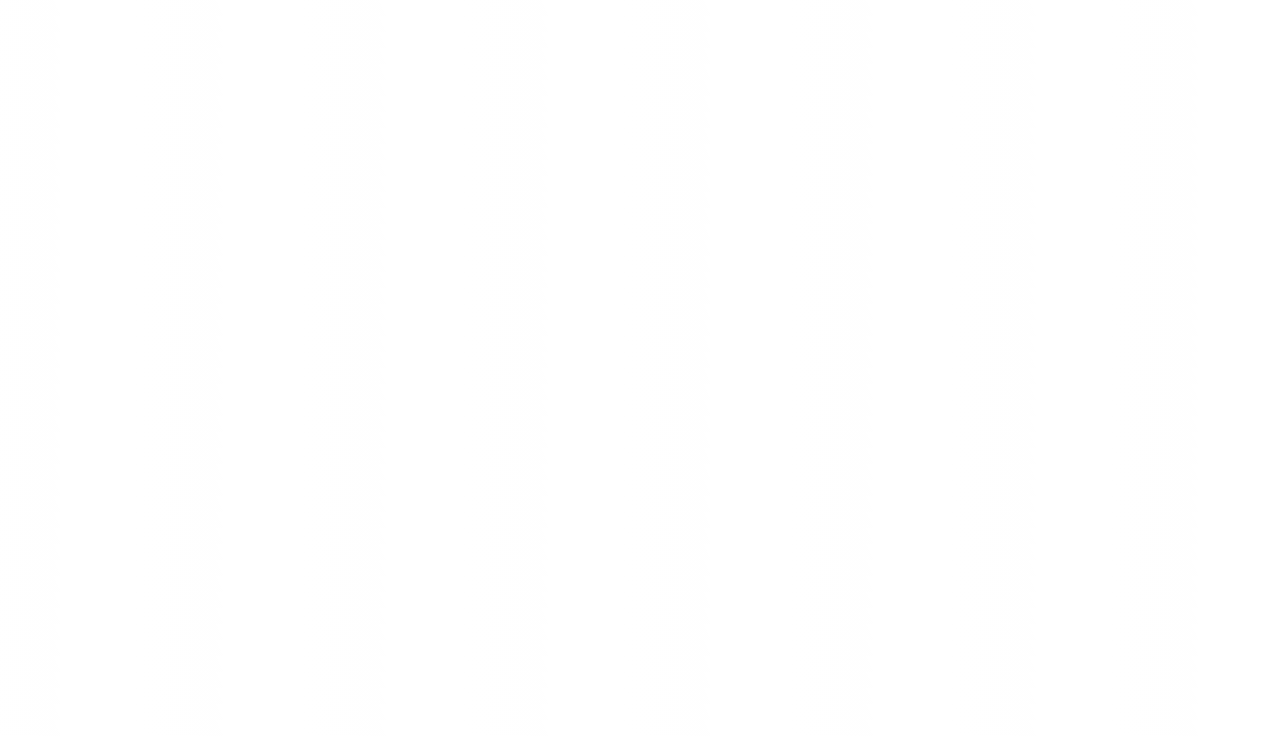
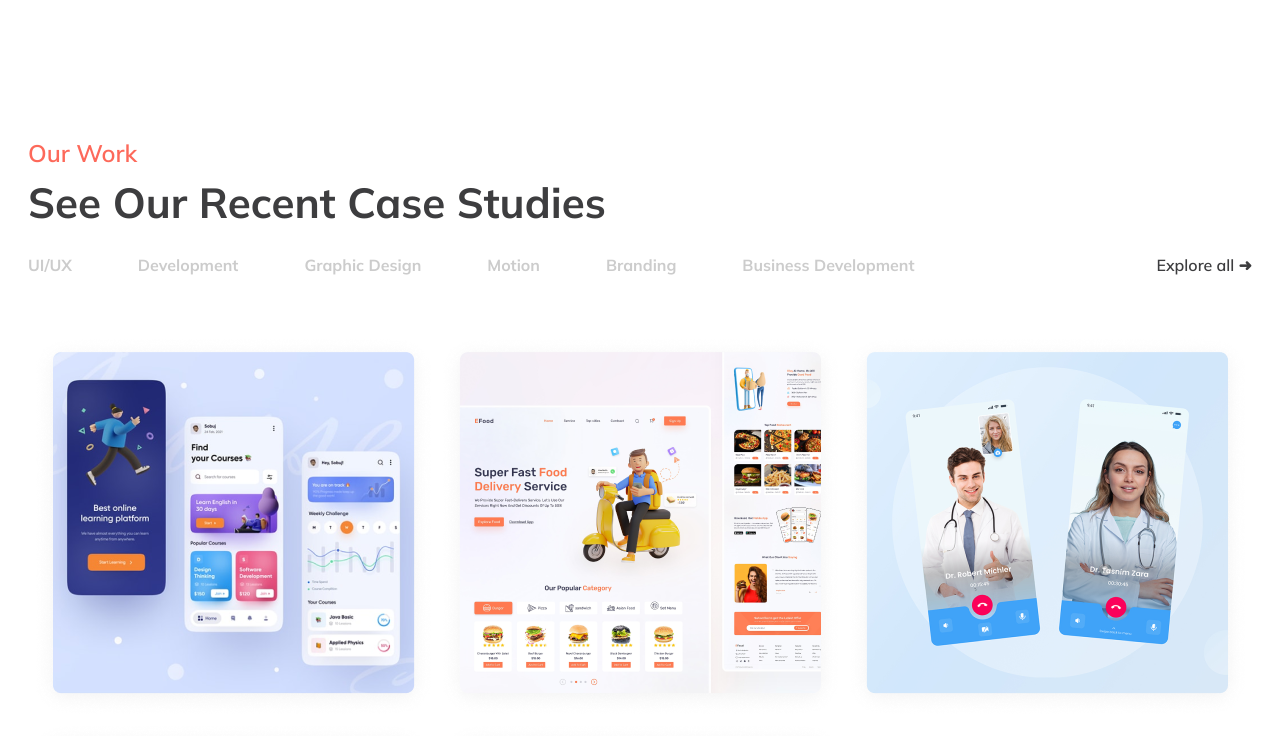
Before and after one commit to Mrlegend08/digital, a plain HTML site: page index.html in a window 1280 px wide. Shown: the top 736 px of the page. Drawn offline with Linux system fonts and the light colour scheme.

Commit message:
v0/ourwork

```diff
--- a/css/style.css
+++ b/css/style.css
@@ -24,3 +24,73 @@ li{
     list-style: none;
     text-decoration: none;
 }
+
+
+.our-work__section{
+    padding-top: 120px;
+}
+
+.our-work-top__title{
+    font-family: 'Mulish';
+    font-style: normal;
+    font-weight: 600;
+    font-size: 24px;
+    line-height: 50px;
+    color: #FD695A;
+}
+
+.our-work-top__subtitle{
+    margin-bottom: 26px;
+    font-family: 'Mulish';
+    font-style: normal;
+    font-weight: 700;
+    font-size: 42px;
+    line-height: 50px;
+    color: #3D3D3F;
+}
+
+.our-work-top__list{
+    display: flex;
+    align-items: center;
+    justify-content: space-between;
+    margin-bottom: 58px;
+
+}
+
+.our-work-item__link{
+    font-family: 'Mulish';
+    font-style: normal;
+    font-weight: 700;
+    font-size: 16px;
+    line-height: 22px;
+    color: #CCCCCC;
+}
+
+.our-work-top__list-item:last-child>.our-work-item__link{
+    margin-left: 176px;
+    font-family: 'Mulish';
+    font-style: normal;
+    font-weight: 600;
+    font-size: 16px;
+    line-height: 22px;
+    color: #3D3D3F;
+}
+
+.our-work-item__link:focus{
+    padding-bottom: 10px;
+    border-bottom: 4px solid #FD695A;
+    color: #FD695A;
+}
+
+.our-work__end{
+    display: flex;
+    flex-direction: column;
+    align-items: center;
+    justify-content: space-between;
+}
+
+.our-work-end__top{
+    display: flex;
+    align-items: center;
+    justify-content: space-between;
+}
--- a/index.html
+++ b/index.html
@@ -8,6 +8,36 @@
     <link rel="stylesheet" href="./css/style.css">
 </head>
 <body>
-
+    <section class="our-work__section">
+        <div class="container">
+            <div class="our-work__wrapper">
+                <div class="our-work__top">
+                    <h3 class="our-work-top__title">Our Work</h3>
+                    <h2 class="our-work-top__subtitle">See Our Recent Case Studies</h2>
+                    <ul class="our-work-top__list">
+                        <li class="our-work-top__list-item"><a class="our-work-item__link" href="#">UI/UX</a></li>
+                        <li class="our-work-top__list-item"><a class="our-work-item__link" href="#">Development</a></li>
+                        <li class="our-work-top__list-item"><a class="our-work-item__link" href="#">Graphic Design</a></li>
+                        <li class="our-work-top__list-item"><a class="our-work-item__link" href="#">Motion</a></li>
+                        <li class="our-work-top__list-item"><a class="our-work-item__link" href="#">Branding</a></li>
+                        <li class="our-work-top__list-item"><a class="our-work-item__link" href="#">Business Development</a></li>
+                        <li class="our-work-top__list-item"><a class="our-work-item__link" href="#">Explore all <span>&#10140;</span></a></li>
+                    </ul>
+                </div>
+                <div class="our-work__end">
+                    <div class="our-work-end__top">
+                        <img class="our-work-end__img" src="./images/our-work-1.png" alt="">
+                        <img class="our-work-end__img" src="./images/our-work-2.png" alt="">
+                        <img class="our-work-end__img" src="./images/our-work-3.png" alt="">
+                    </div>
+                    <div class="our-work-end__end">
+                        <img class="our-work-end__img" src="./images/our-work-4.png" alt="">
+                        <img class="our-work-end__img" src="./images/our-work-5.png" alt="">
+                        <img class="our-work-end__img" src="./images/our-work-6.png" alt="">
+                    </div>
+                </div>
+            </div>
+        </div>
+    </section>
 </body>
 </html>
```
Also changed, not shown: images/our-work-1.png (added), images/our-work-2.png (added), images/our-work-3.png (added), images/our-work-4.png (added), images/our-work-5.png (added), images/our-work-6.png (added), images/right-arrrow.svg (added).
